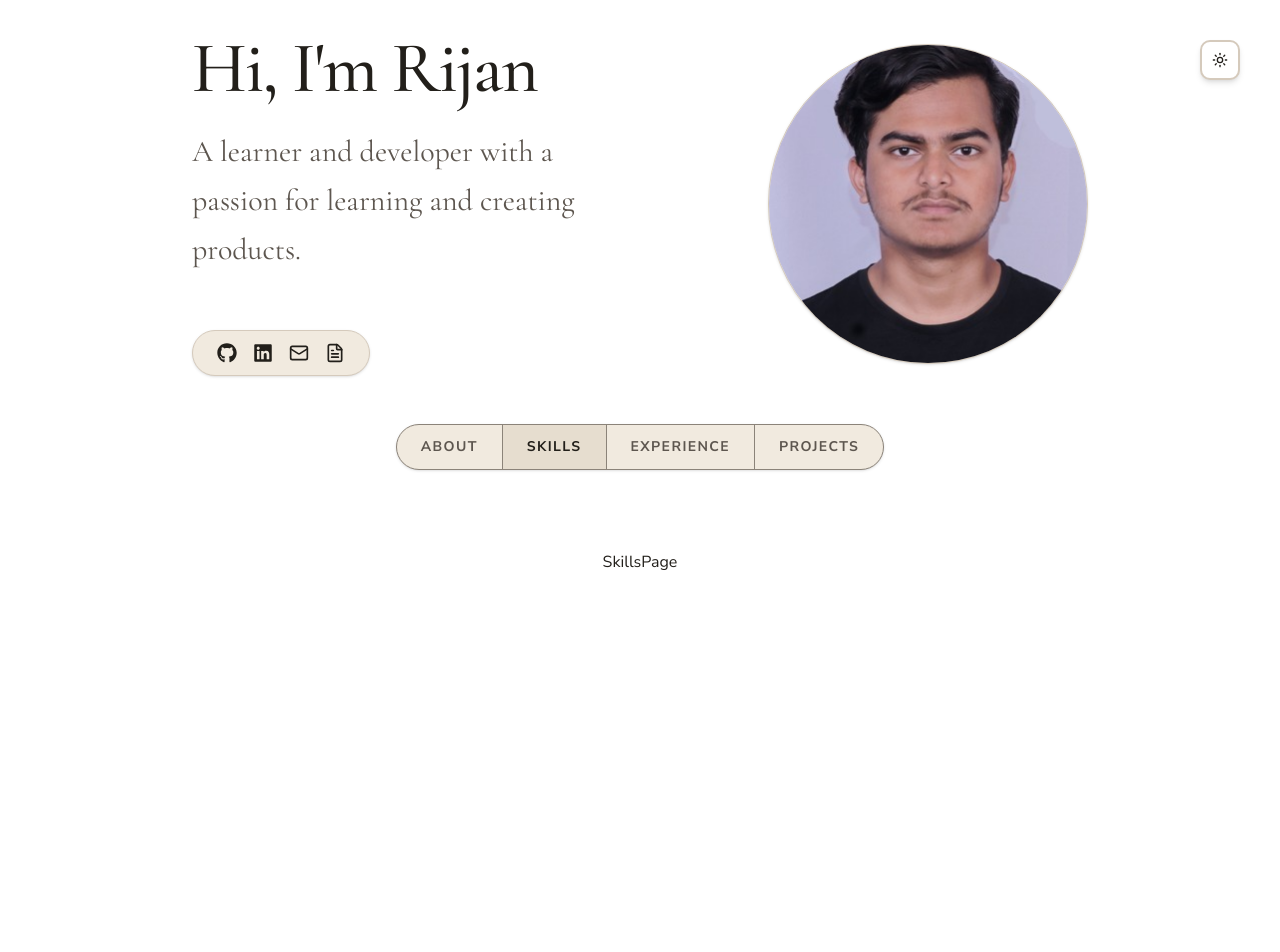
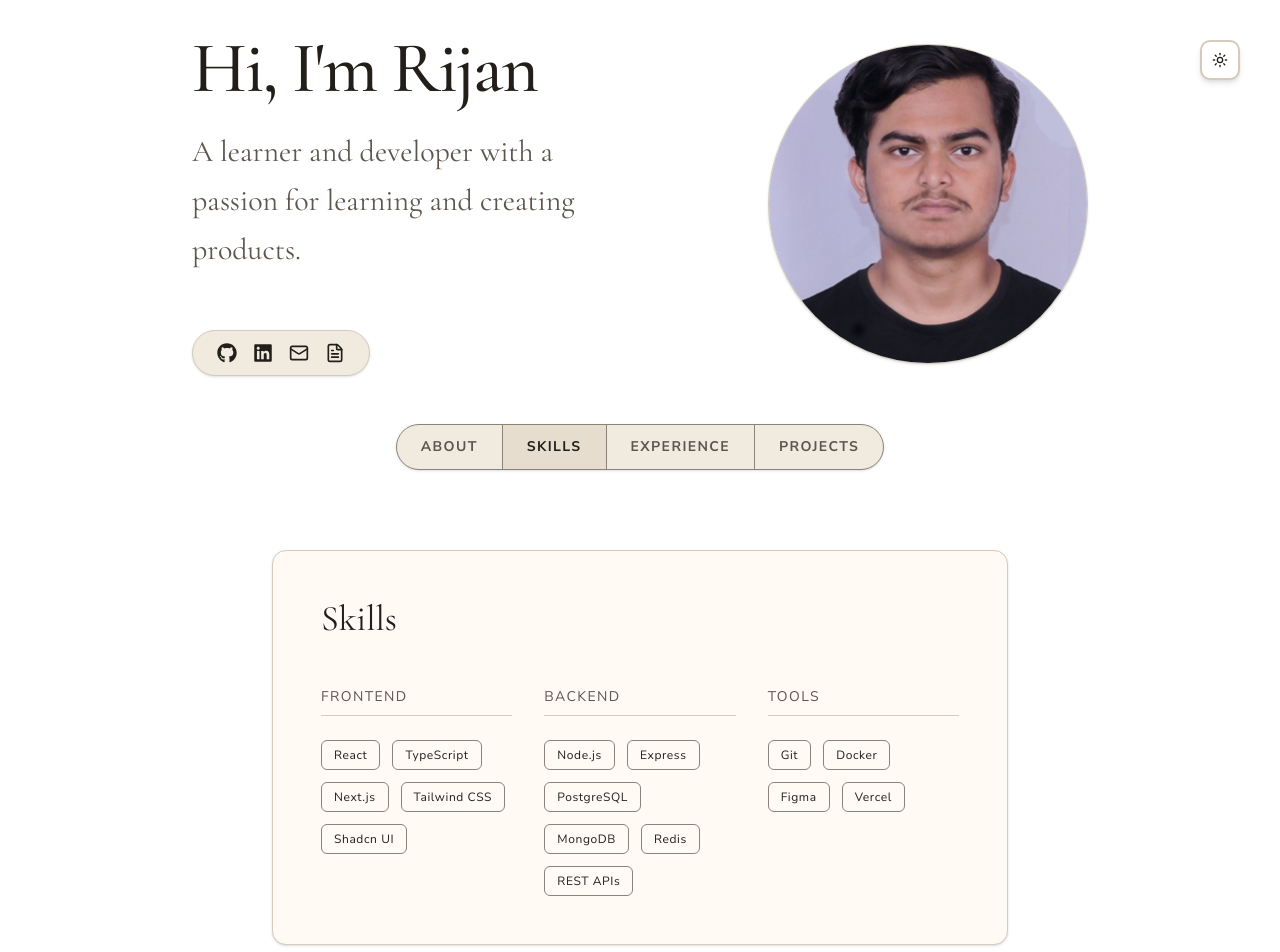
Before and after one commit to Rijan-dhakal/Portfolio, a React (Vite) app: page /skills in a window 1280 px wide. Shown: the top 952 px of the page. Before the commit the page ends 800 px from the top, so only its background shows below. Built offline with nearby package versions, Linux system fonts and the light colour scheme.

Commit message:
Implement skills page

```diff
--- a/src/components/Skills.tsx
+++ b/src/components/Skills.tsx
@@ -1,4 +1,73 @@
+import { motion } from "motion/react";
+
+const skillCategories = [
+  {
+    title: "Frontend",
+    skills: ["React", "TypeScript", "Next.js", "Tailwind CSS", "Shadcn UI"],
+  },
+  {
+    title: "Backend",
+    skills: [
+      "Node.js",
+      "Express",
+      "PostgreSQL",
+      "MongoDB",
+      "Redis",
+      "REST APIs",
+    ],
+  },
+  {
+    title: "Tools",
+    skills: ["Git", "Docker", "Figma", "Vercel"],
+  },
+];
+
 const SkillsPage = () => {
-  return <div>SkillsPage</div>;
+  return (
+    <section
+      className="w-full max-w-3xl mb-32 relative z-10 mx-auto px-4"
+      id="skills"
+    >
+      <motion.div
+        initial={{ opacity: 0, y: 20 }}
+        whileInView={{ opacity: 1, y: 0 }}
+        viewport={{ once: true, margin: "-100px" }}
+        transition={{ duration: 0.6 }}
+        className="bg-surface-container-lowest rounded-xl p-8 md:p-12 border border-outline-variant shadow-sm flex flex-col"
+      >
+        <h3 className="font-headline-md text-3xl md:text-4xl text-on-surface text-center md:text-left mb-12">
+          Skills
+        </h3>
+
+        <div className="grid grid-cols-1 md:grid-cols-3 gap-8">
+          {skillCategories.map((category, index) => (
+            <motion.div
+              key={index}
+              initial={{ opacity: 0, y: 20 }}
+              whileInView={{ opacity: 1, y: 0 }}
+              viewport={{ once: true, margin: "-100px" }}
+              transition={{ duration: 0.5, delay: index * 0.1 }}
+              className="flex flex-col space-y-4"
+            >
+              <h4 className="font-label-caps text-sm tracking-widest text-on-surface-variant uppercase border-b border-outline-variant pb-2">
+                {category.title}
+              </h4>
+              <div className="flex flex-wrap gap-3 pt-2">
+                {category.skills.map((skill) => (
+                  <span
+                    key={skill}
+                    className="font-label-caps text-xs tracking-wider text-on-surface border border-outline px-3 py-1.5 rounded-sm hover:bg-surface-variant hover:text-on-surface transition-colors cursor-default"
+                  >
+                    {skill}
+                  </span>
+                ))}
+              </div>
+            </motion.div>
+          ))}
+        </div>
+      </motion.div>
+    </section>
+  );
 };
+
 export default SkillsPage;
```
